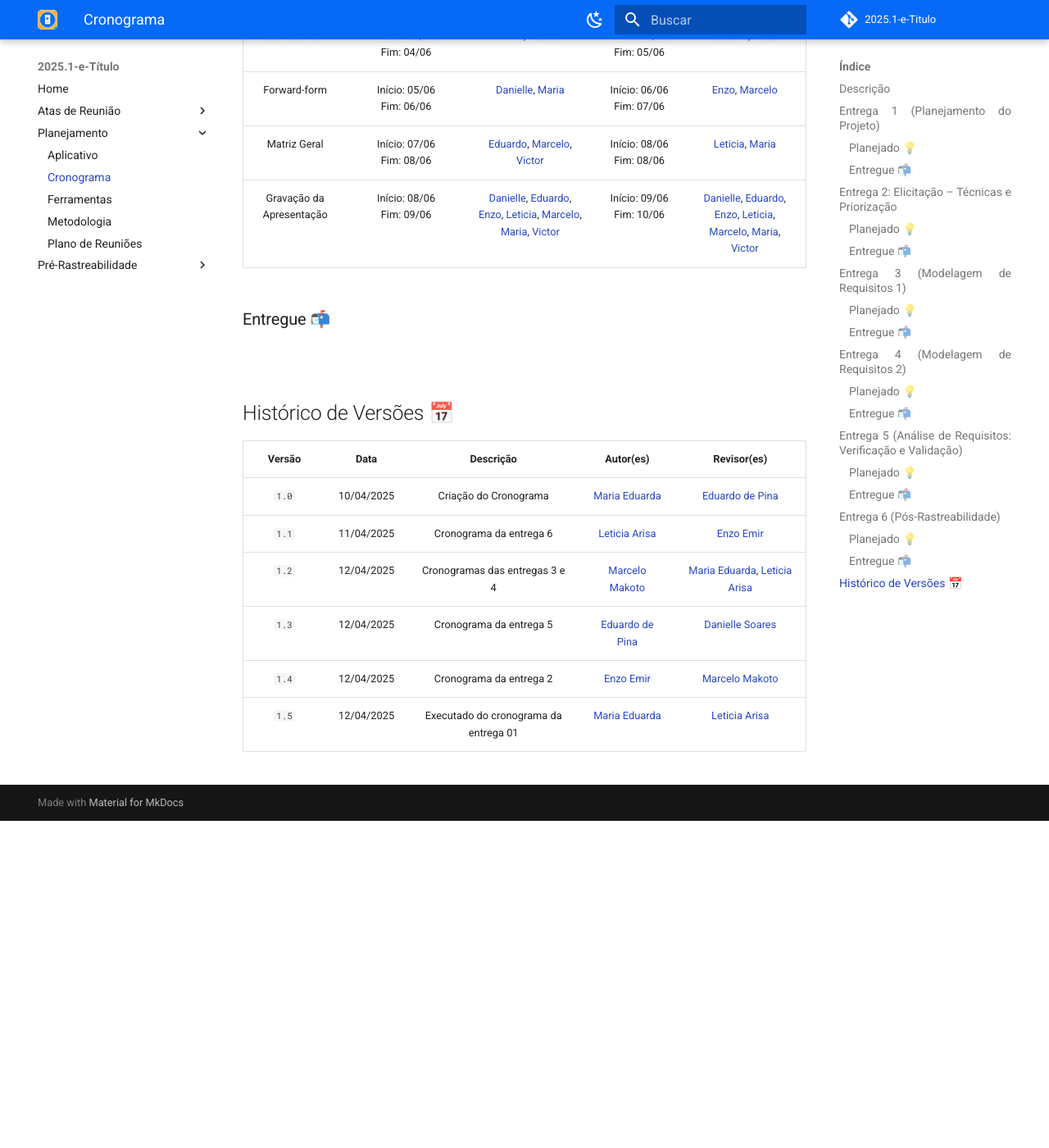
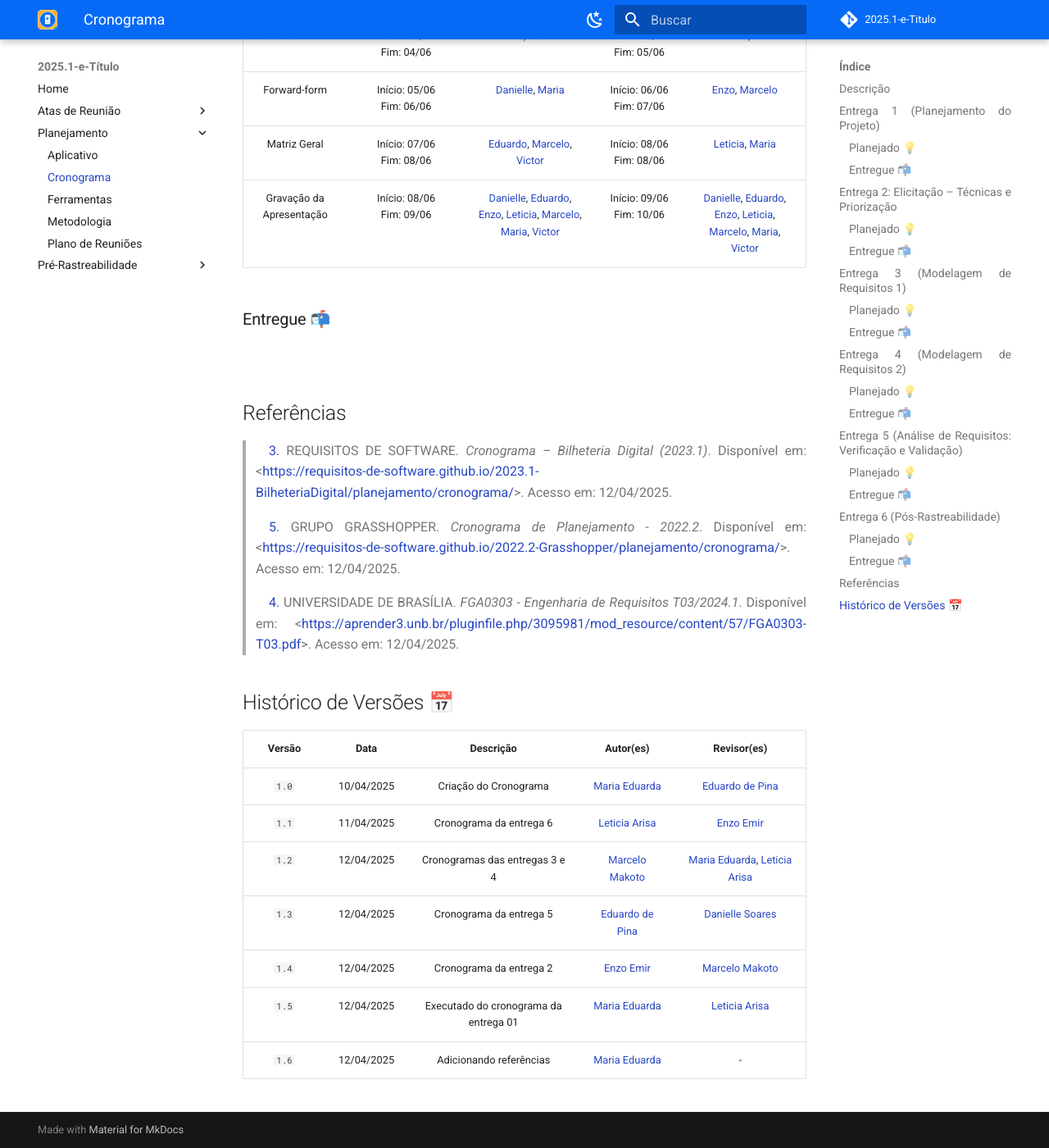
Before and after one commit to eduardodpms/REQ-FGTS, an MkDocs documentation site: the page built from docs/Planejamento/Cronograma.md, in a window 1280 px wide and 1400 px high, scrolled down 5558 px. Shown: the whole window at 82% size. Built offline with MkDocs 1.6.1 and Material for MkDocs 9.7.7, drawn with Linux system fonts in a browser that asks for light colours; comment, search, counter and statistics services are not loaded; before the commit the page ends 6559 px from its top, so only the background shows below that.

Commit message:
docs: adicionando referencias bibliograficas

```diff
--- a/docs/Planejamento/Cronograma.md
+++ b/docs/Planejamento/Cronograma.md
@@ -157,6 +157,15 @@ A tabela a seguir mostra o que foi *planejado* no cronograma das atividades da E
 
 <br>
 
+## Referências
+
+> <a id="CRONO1" href="#TEC3">3.</a> REQUISITOS DE SOFTWARE. *Cronograma – Bilheteria Digital (2023.1)*. Disponível em: <<https://requisitos-de-software.github.io/2023.1-BilheteriaDigital/planejamento/cronograma/>>. Acesso em: 12/04/2025.
+
+> <a id="CRONO3" href="#TEC5">5.</a> GRUPO GRASSHOPPER. *Cronograma de Planejamento - 2022.2*. Disponível em: <<https://requisitos-de-software.github.io/2022.2-Grasshopper/planejamento/cronograma/>>. Acesso em: 12/04/2025.
+
+> <a id="CRONO2" href="#TEC4">4.</a> UNIVERSIDADE DE BRASÍLIA. *FGA0303 - Engenharia de Requisitos T03/2024.1*. Disponível em: <<https://aprender3.unb.br/pluginfile.php/3095981/mod_resource/content/57/FGA0303-T03.pdf>>. Acesso em: 12/04/2025.
+
+
 
 ## Histórico de Versões 📅
 
@@ -168,3 +177,4 @@ A tabela a seguir mostra o que foi *planejado* no cronograma das atividades da E
 | `1.3` | 12/04/2025 | Cronograma da entrega 5 | [Eduardo de Pina](https://github.com/eduardodpms) | [Danielle Soares](https://github.com/danielle-soaress) |
 | `1.4` | 12/04/2025 | Cronograma da entrega 2 | [Enzo Emir](https://github.com/EnzoEmir) | [Marcelo Makoto](https://github.com/MM4k) |
 | `1.5` | 12/04/2025 | Executado do cronograma da entrega 01 | [Maria Eduarda](https://github.com/dudaa28) | [Leticia Arisa](https://github.com/Leticia-Arisa-K-Higa) |
+| `1.6` | 12/04/2025 | Adicionando referências | [Maria Eduarda](https://github.com/dudaa28) | - |
```
